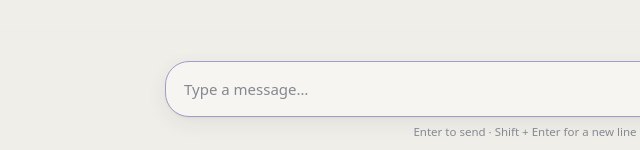
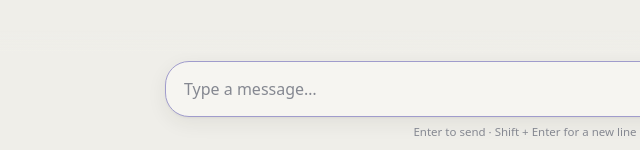
Before and after one commit to ankitvats/schoolbot, a website: page public/index.html in a window 1280 px wide. Shown: the part 647-797 px from the top of the page, 115-755 px from the left. Drawn offline with Linux system fonts and the light colour scheme.

Commit message:
Code improvement

```diff
--- a/public/index.html
+++ b/public/index.html
@@ -4,7 +4,7 @@
     <meta charset="UTF-8" />
     <meta
       name="viewport"
-      content="width=device-width, initial-scale=1.0, viewport-fit=cover"
+      content="width=device-width, initial-scale=1.0, viewport-fit=cover, interactive-widget=resizes-content"
     />
     <meta name="color-scheme" content="light dark" />
     <meta name="theme-color" content="#efeee9" />
--- a/public/script.js
+++ b/public/script.js
@@ -353,6 +353,28 @@ function scrollToBottom() {
   });
 }
 
+// iOS Safari keeps the layout height when the keyboard opens and scrolls the
+// whole page instead. Size the app to the visible area and pin it in place.
+const viewport = window.visualViewport;
+if (viewport) {
+  let lastHeight = 0;
+  const fitViewport = () => {
+    const height = Math.round(viewport.height);
+    if (height !== lastHeight) {
+      const atBottom =
+        thread.scrollHeight - thread.scrollTop - thread.clientHeight < 80;
+      document.documentElement.style.setProperty("--app-height", `${height}px`);
+      lastHeight = height;
+      // Keep the latest message visible above the keyboard.
+      if (atBottom) thread.scrollTop = thread.scrollHeight;
+    }
+    if (window.scrollY !== 0) window.scrollTo(0, 0);
+  };
+  viewport.addEventListener("resize", fitViewport);
+  viewport.addEventListener("scroll", fitViewport);
+  fitViewport();
+}
+
 labelThemeButton();
 renderWelcome();
 userInput.focus();
--- a/public/style.css
+++ b/public/style.css
@@ -74,7 +74,16 @@ body {
   grid-template-rows: auto 1fr auto;
   /* minmax(0, …) stops long header text widening the page on phones. */
   grid-template-columns: minmax(0, 1fr);
-  height: 100dvh;
+  /* script.js sets --app-height to the visible area so the iOS keyboard
+     shrinks the app instead of scrolling the header off-screen. */
+  height: var(--app-height, 100dvh);
+  overflow: hidden;
+  overscroll-behavior: none;
+  -webkit-text-size-adjust: 100%;
+  text-size-adjust: 100%;
+}
+
+html {
   overflow: hidden;
 }
 
@@ -496,6 +505,8 @@ body,
   background: none;
   resize: none;
   font: inherit;
+  /* Under 16px, iOS Safari zooms the page in on focus and stays zoomed. */
+  font-size: 16px;
   color: var(--text);
   line-height: 1.5;
   padding: 7px 0;
```
